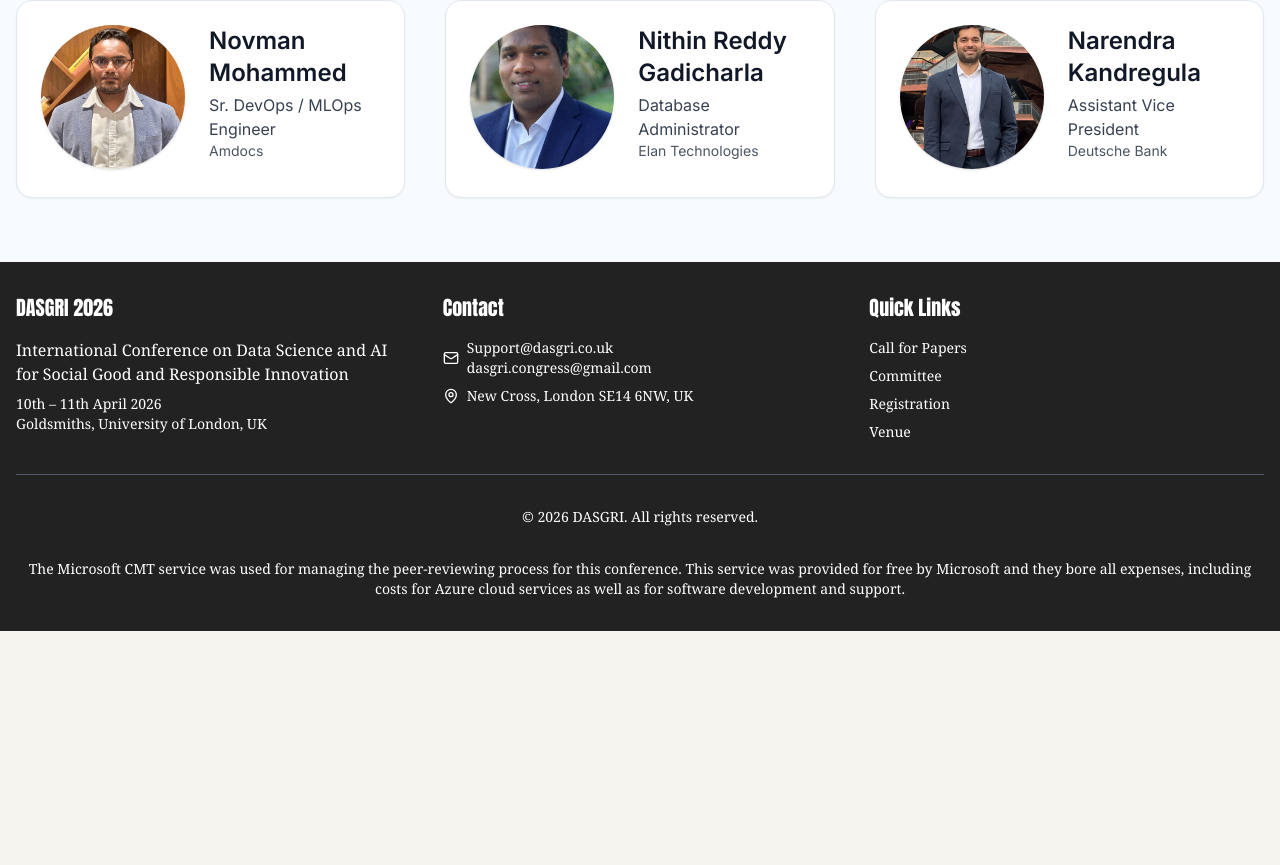
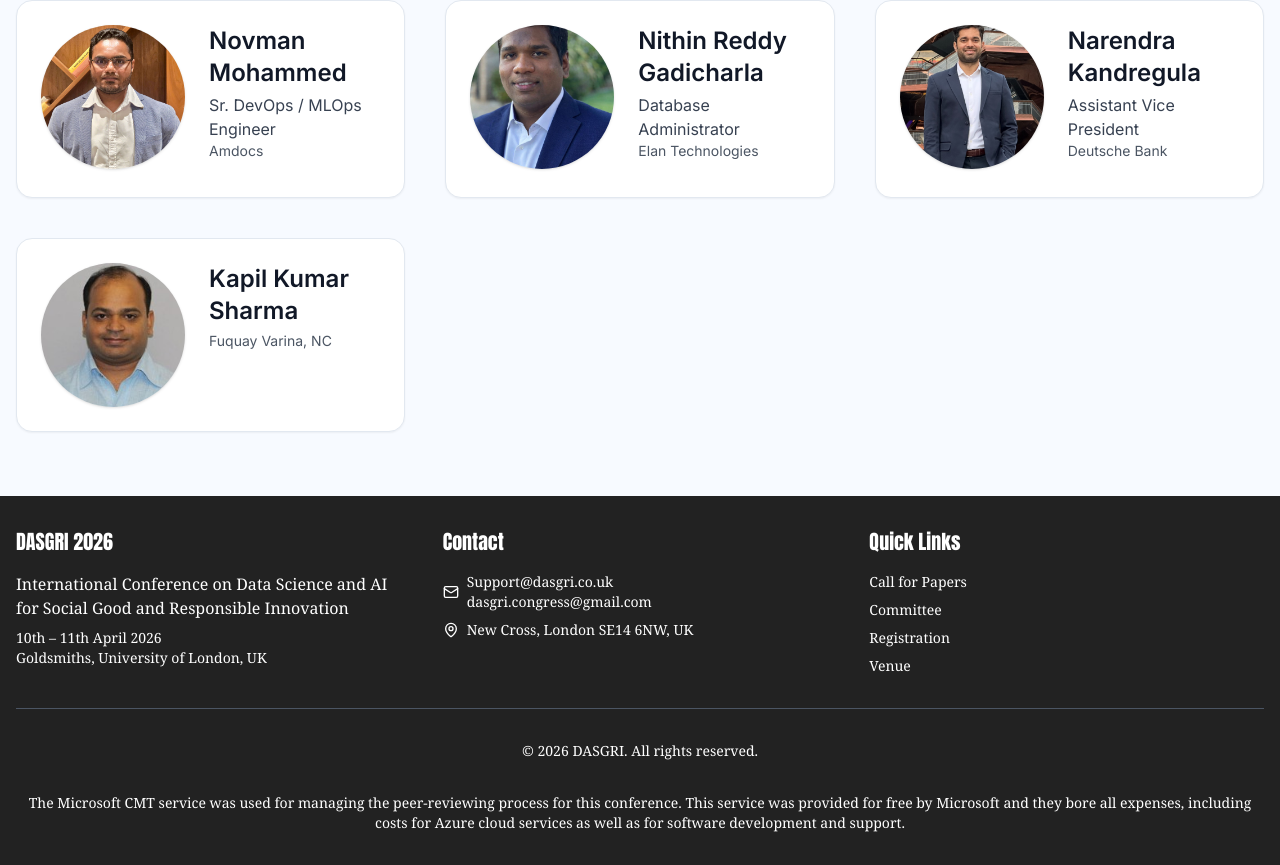
Before and after one commit to techyavii/aisgri-vista-website, a React (Vite) app: page /invitedspeakers in a window 1280 px wide. Shown: the part 2125-2990 px from the top of the page. Before the commit the page ends 2756 px from the top, so only its background shows below. Built offline with nearby package versions, Linux system fonts and the light colour scheme.

Commit message:
added members

```diff
--- a/src/pages/InvitedSpeakers.tsx
+++ b/src/pages/InvitedSpeakers.tsx
@@ -316,6 +316,19 @@ const InvitedSpeakers = () => {
     "country": "USA",
     "city": "New York",
     "briefProfile": "Narendra Kandregula is an AVP at Deutsche Bank with over 13 years of experience in building scalable fintech platforms, cloud-native microservices, and real-time trading systems. He has worked with organizations like Apple and JP Morgan. An active researcher with multiple publications, his work spans generative AI in fintech, healthcare AI, IoT analytics, and cybersecurity. He holds certifications in AWS, Java, and Blockchain and is a graduate of the National University of Singapore."
+  },
+  {
+    "name": "Kapil Kumar Sharma",
+    "company": "Fuquay Varina, NC",
+    "experience": "13 Years",
+    "email": "narendravsk@gmail.com",
+    "conferenceLink": "",
+    "titleOfTalk": "AI-Powered Compliance: Scaling Audit Capabilities in Financial Systems",
+    "abstract": "Financial compliance processes are often manual, time-intensive, and difficult to scale with increasing regulatory demands. This session explores how Generative AI can act as an intelligent auditor by automating transaction reviews, interpreting policies, and generating audit-ready narratives. It highlights real-world fintech use cases, RAG architectures, and human-in-the-loop validation while addressing explainability, privacy, and governance challenges.",
+    "profilePic": "invited-speakers/Kapil_Kumar_Sharma.jpeg",
+    "country": "USA",
+    "city": "New York",
+    "briefProfile": "Narendra Kandregula is an AVP at Deutsche Bank with over 13 years of experience in building scalable fintech platforms, cloud-native microservices, and real-time trading systems. He has worked with organizations like Apple and JP Morgan. An active researcher with multiple publications, his work spans generative AI in fintech, healthcare AI, IoT analytics, and cybersecurity. He holds certifications in AWS, Java, and Blockchain and is a graduate of the National University of Singapore."
   }
 ];
 
```
Also changed, not shown: public/invited-speakers/Kapil_Kumar_Sharma.jpeg (added).
